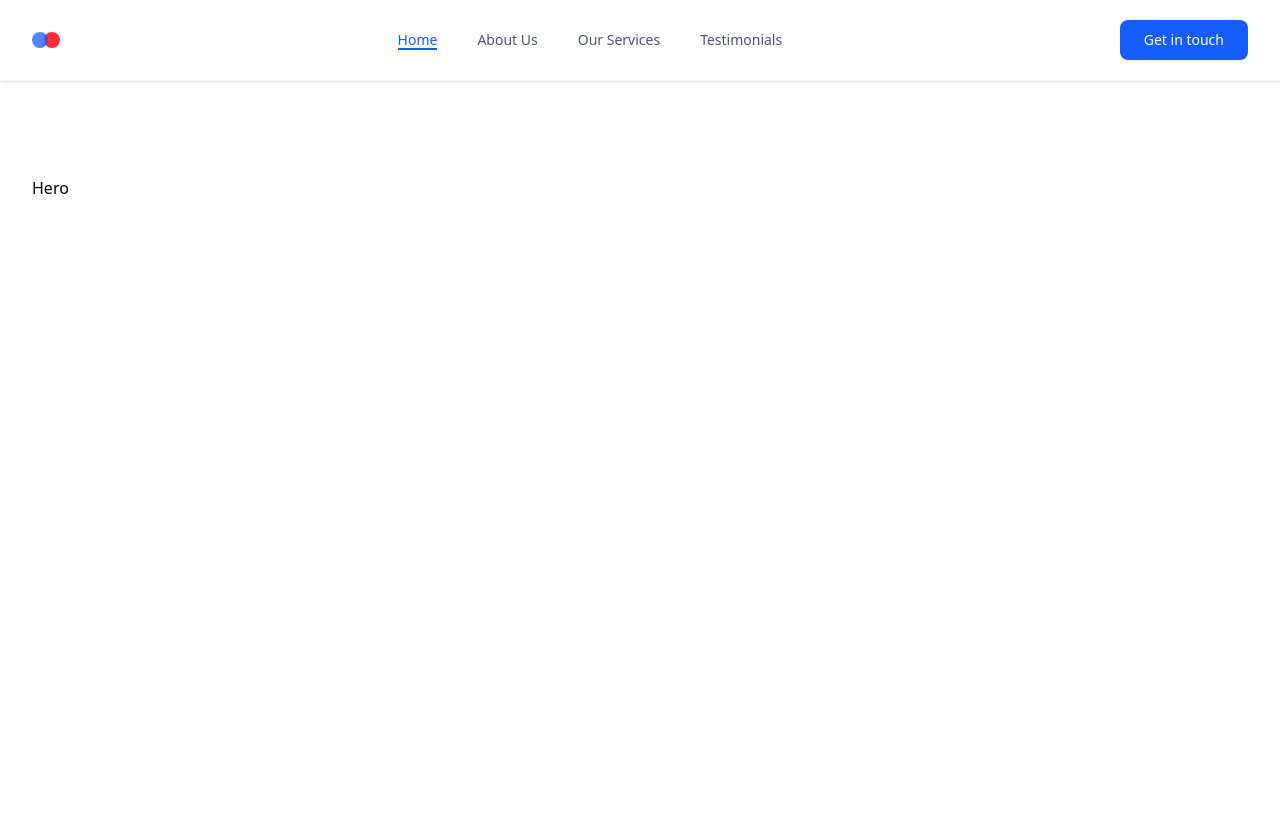
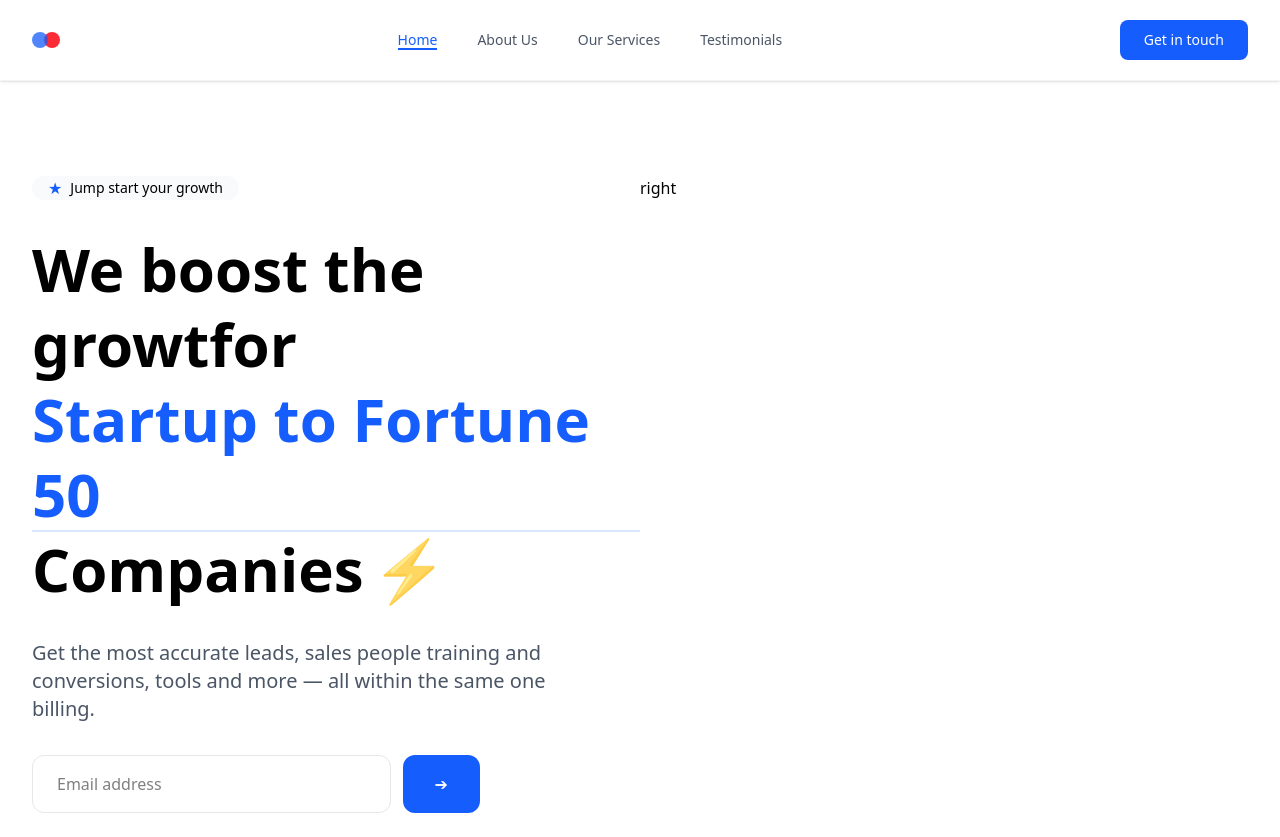
Before and after one commit to Vladimir-Stoikov/business-landing-react-tailwind, a React (Vite) app: page / in a window 1280 px wide. Before the commit the page ends 800 px from the top, so only its background shows below. Built offline with nearby package versions, Linux system fonts and the light colour scheme.

Commit message:
feat(hero): comlete left section

```diff
--- a/src/components/Hero.jsx
+++ b/src/components/Hero.jsx
@@ -1,7 +1,40 @@
-import React from 'react'
+import React from 'react';
 
 export default function Hero() {
   return (
-    <section className='container mx-auto pt-44 pb-6 px-4 sm:px-6 lg:px-8'>Hero</section>
-  )
+    <section className='container mx-auto flex flex-col md:flex-row justify-between pt-44 pb-6 px-4 sm:px-6 lg:px-8'>
+      {/* left col */}
+      <div className='w-full md:w-1/2 space-y-8'>
+        {/* star badge */}
+        <div className='flex items-center gap-2 bg-gray-50 w-fit px-4 rounded-full hover:bg-gray-100 transition-colors cursor-pointer group'>
+          <div className='text-blue-600 group-hover:text-blue-400 group-hover:scale-110 transition-transform'>★</div>
+          <div className='text-sm font-medium'>Jump start your growth</div>
+        </div>
+
+        <h1 className='text-4xl md:text-5xl lg:text-6xl font-bold leading-tight'>
+          We boost the growtfor
+          <span className='text-blue-600 relative inline-block'>
+            Startup to Fortune 50
+            <span className='absolute bottom-0 left-0 w-full h-0.5 bg-blue-200 opacity-60'></span>
+          </span>{' '}
+          Companies
+          <span className='inline-block ml-2 animate-pulse'>⚡</span>
+        </h1>
+
+        <p className='text-gray-600 text-lg md:text-xl max-w-xl'>Get the most accurate leads, sales people training and conversions, tools and more — all within the same one billing.</p>
+
+        <div className='flex gap-3 max-w-md'>
+          <input
+            type='email'
+            placeholder='Email address'
+            className='flex-1 px-6 py-4 border border-gray-200 rounded-xl focus:outline-none focus:border-blue-600 focus:ring-2 focus:ring-blue-100 transition-all'
+          />
+          <button className='bg-blue-600 text-white px-8 py-4 rounded-xl hover:bg-blue-700 cursor-pointer hover:shadow-lg hover:shadow-blue-300 transition-all'>➔</button>
+        </div>
+      </div>
+
+      {/* right col */}
+      <div className='w-ful md:w-1/2'>right</div>
+    </section>
+  );
 }
```
